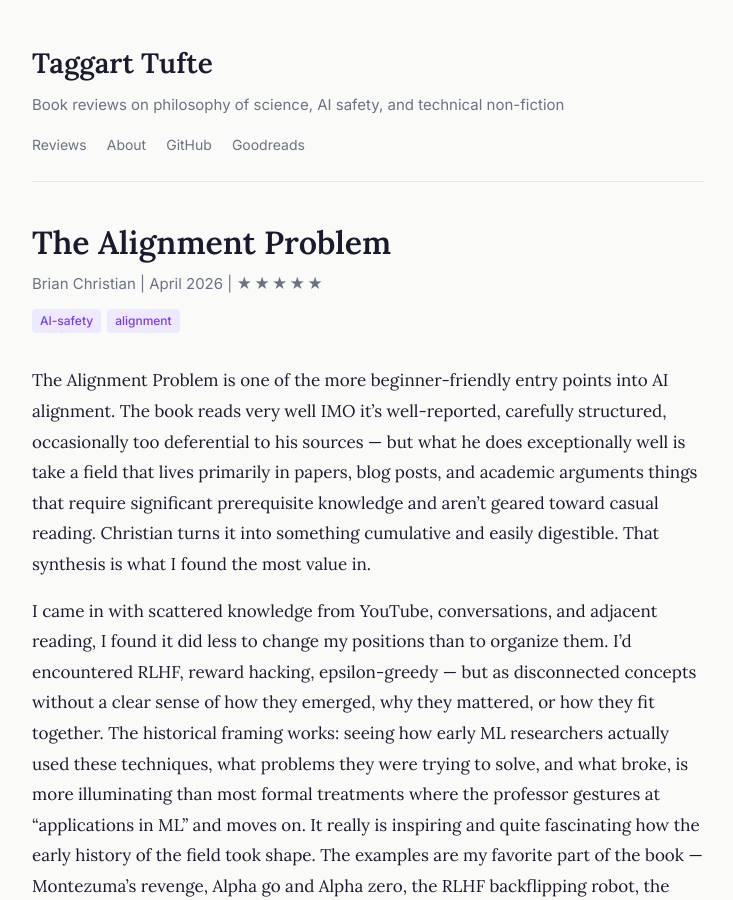
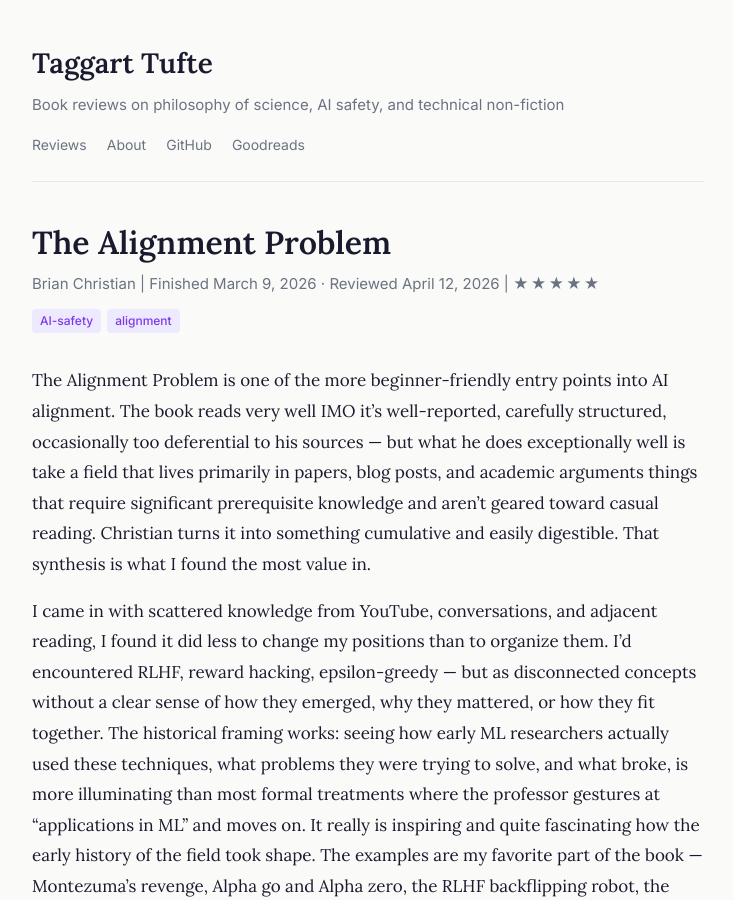
Before and after one commit to taggarttufte/book-reviews, a Jekyll site: the page built from _reviews/2026-04-12-the-alignment-problem.md, in a window 1280 px wide and 900 px high. Shown: the whole window, without its empty margins (272-1005 px from the left). Built offline with Jekyll 4.4.1, drawn with Linux system fonts in a browser that asks for light colours.

Commit message:
Add date_finished and date_reviewed fields to review layout
Useful for retroactive reviews where the finish date and review date
differ. Falls back to the single 'date' field when either is absent.
Populates both dates on the Alignment Problem review.

```diff
--- a/_layouts/review.html
+++ b/_layouts/review.html
@@ -5,7 +5,12 @@
   <div class="review-header">
     <h1>{{ page.title }}</h1>
     <div class="book-meta">
-      {{ page.book_author }} | {{ page.date | date: "%B %Y" }}
+      {{ page.book_author }}
+      {% if page.date_finished or page.date_reviewed %}
+        | {% if page.date_finished %}Finished {{ page.date_finished | date: "%B %-d, %Y" }}{% endif %}{% if page.date_finished and page.date_reviewed %} · {% endif %}{% if page.date_reviewed %}Reviewed {{ page.date_reviewed | date: "%B %-d, %Y" }}{% endif %}
+      {% else %}
+        | {{ page.date | date: "%B %Y" }}
+      {% endif %}
       {% if page.rating %} | <span class="rating">{% for i in (1..page.rating) %}&#9733;{% endfor %}{% assign empty_stars = 5 | minus: page.rating %}{% if empty_stars > 0 %}{% for i in (1..empty_stars) %}&#9734;{% endfor %}{% endif %}</span>{% endif %}
     </div>
     {% if page.tags.size > 0 %}
--- a/_reviews/2026-04-12-the-alignment-problem.md
+++ b/_reviews/2026-04-12-the-alignment-problem.md
@@ -2,6 +2,8 @@
 title: "The Alignment Problem"
 book_author: "Brian Christian"
 date: 2026-04-12
+date_finished: 2026-03-09
+date_reviewed: 2026-04-12
 rating: 5
 summary: "The most accessible entry point to AI alignment — Christian synthesizes scattered ideas into a coherent picture, though he undersells the risk."
 tags: [AI-safety, alignment]
```
